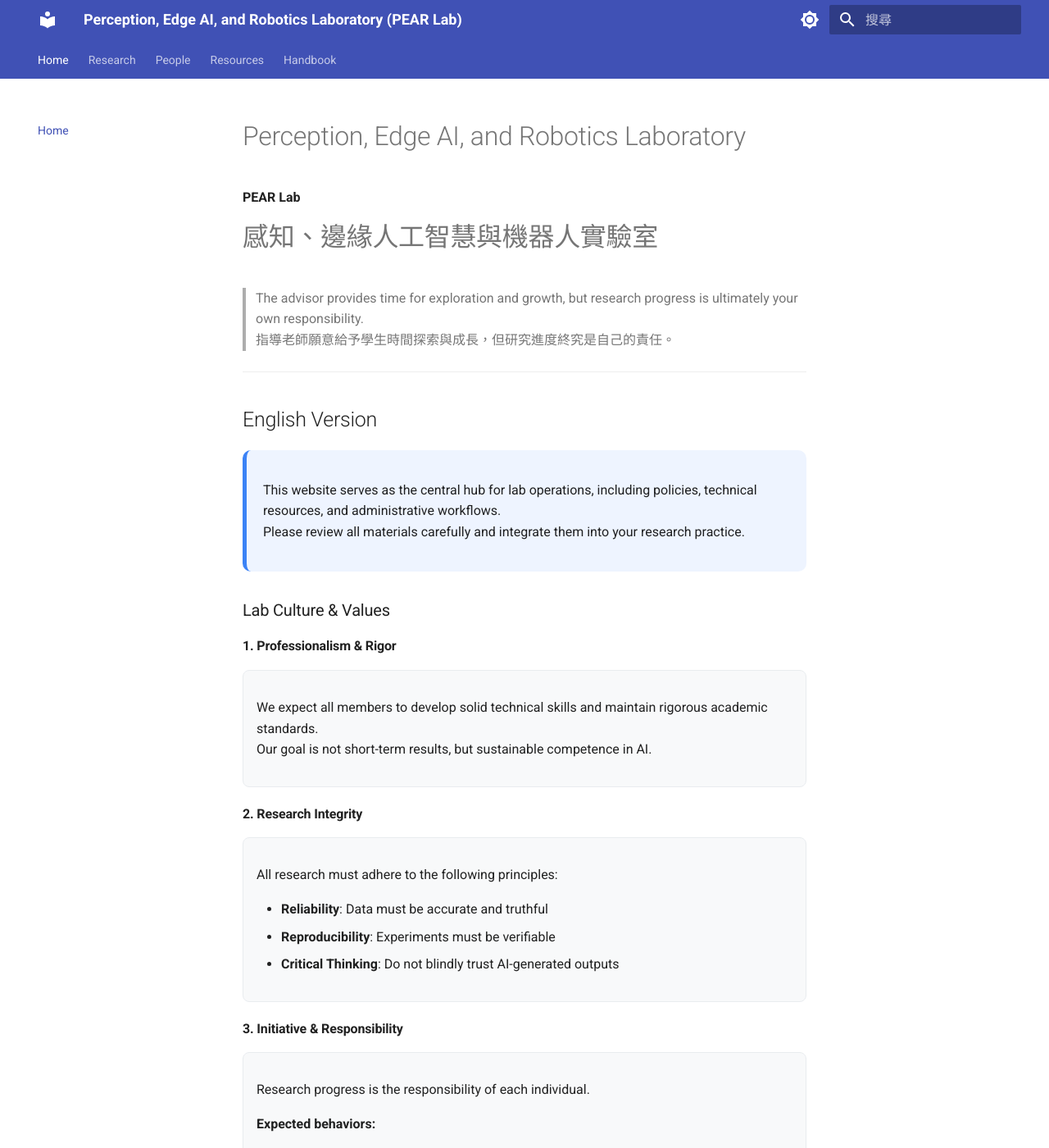
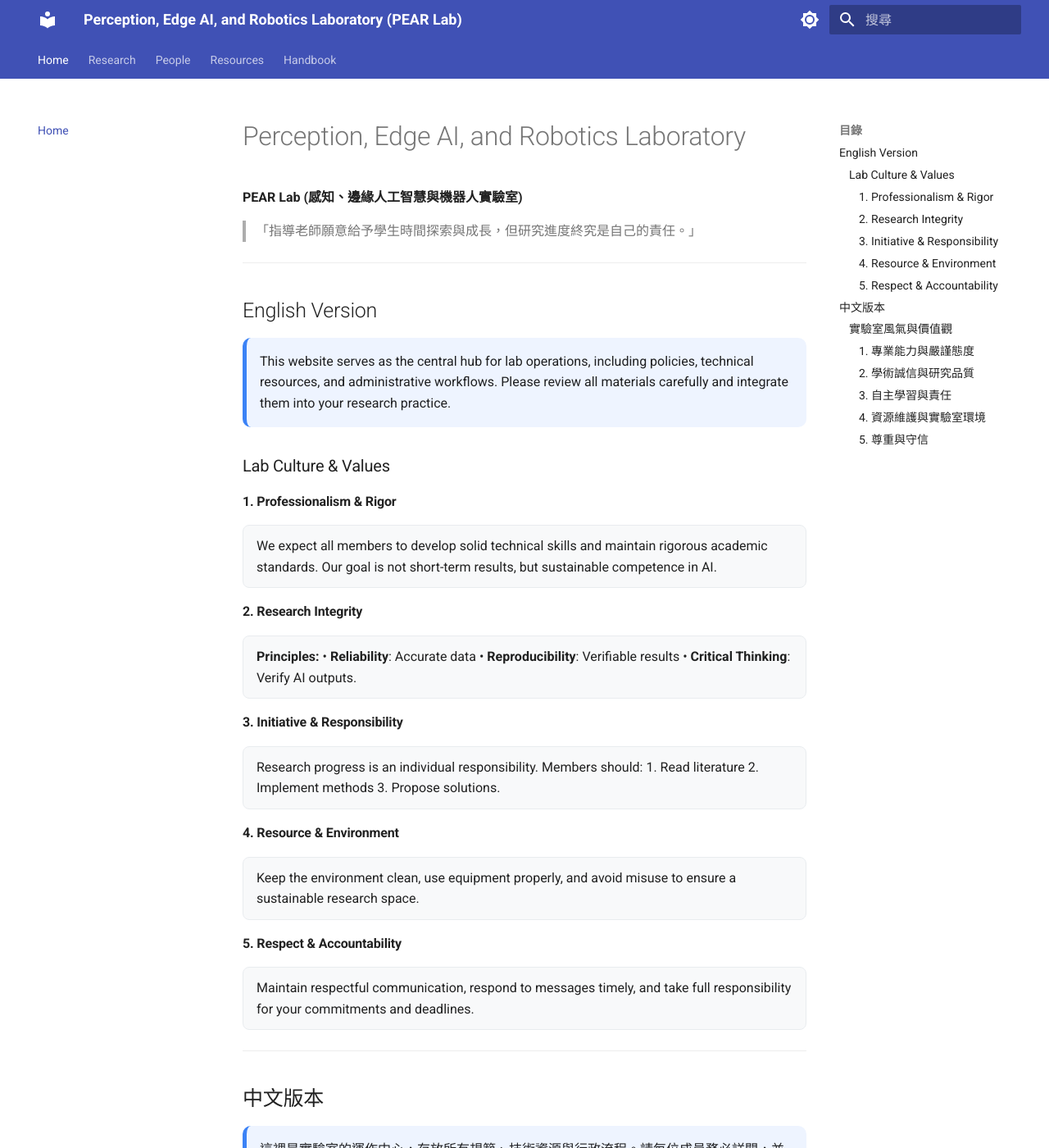
Before and after one commit to Ewz9/lab_handbook, an MkDocs documentation site: the page built from docs/index.md, in a window 1280 px wide and 1400 px high. Shown: the whole window at 82% size. Built offline with MkDocs 1.6.1 and Material for MkDocs 9.7.7, drawn with Linux system fonts in a browser that asks for light colours; some of the changed text lies outside the part shown.

Commit message:
Update index.md

```diff
--- a/docs/index.md
+++ b/docs/index.md
@@ -1,144 +1,76 @@
 # Perception, Edge AI, and Robotics Laboratory
-**PEAR Lab**
+**PEAR Lab (感知、邊緣人工智慧與機器人實驗室)**
 
-# 感知、邊緣人工智慧與機器人實驗室
-
-> The advisor provides time for exploration and growth, but research progress is ultimately your own responsibility.
-> 指導老師願意給予學生時間探索與成長，但研究進度終究是自己的責任。
+> 「指導老師願意給予學生時間探索與成長，但研究進度終究是自己的責任。」
 
 ---
 
 ## English Version
 
-<div style="background-color:#eef4ff; padding:20px; border-radius:10px; margin:20px 0; border-left:5px solid #3b82f6;">
-<p>
-This website serves as the central hub for lab operations, including policies, technical resources, and administrative workflows.<br>
-Please review all materials carefully and integrate them into your research practice.
-</p>
+<div style="background-color:#eef4ff; padding:16px; border-radius:10px; margin:16px 0; border-left:5px solid #3b82f6;">
+This website serves as the central hub for lab operations, including policies, technical resources, and administrative workflows. Please review all materials carefully and integrate them into your research practice.
 </div>
 
 ### Lab Culture & Values
 
 #### 1. Professionalism & Rigor
-<div style="padding:16px; background-color:#f8f9fa; border-radius:8px; border:1px solid #e9ecef; margin-bottom:20px;">
-<p>
-We expect all members to develop solid technical skills and maintain rigorous academic standards.<br>
-Our goal is not short-term results, but sustainable competence in AI.
-</p>
+<div style="padding:12px 16px; background-color:#f8f9fa; border-radius:8px; border:1px solid #e9ecef; margin-top:5px; margin-bottom:10px;">
+We expect all members to develop solid technical skills and maintain rigorous academic standards. Our goal is not short-term results, but sustainable competence in AI.
 </div>
 
 #### 2. Research Integrity
-<div style="padding:16px; background-color:#f8f9fa; border-radius:8px; border:1px solid #e9ecef; margin-bottom:20px;">
-<p>All research must adhere to the following principles:</p>
-
-<ul>
-  <li><strong>Reliability</strong>: Data must be accurate and truthful</li>
-  <li><strong>Reproducibility</strong>: Experiments must be verifiable</li>
-  <li><strong>Critical Thinking</strong>: Do not blindly trust AI-generated outputs</li>
-</ul>
+<div style="padding:12px 16px; background-color:#f8f9fa; border-radius:8px; border:1px solid #e9ecef; margin-top:5px; margin-bottom:10px;">
+<strong>Principles:</strong>
+• <strong>Reliability</strong>: Accurate data • <strong>Reproducibility</strong>: Verifiable results • <strong>Critical Thinking</strong>: Verify AI outputs.
 </div>
 
 #### 3. Initiative & Responsibility
-<div style="padding:16px; background-color:#f8f9fa; border-radius:8px; border:1px solid #e9ecef; margin-bottom:20px;">
-<p>Research progress is the responsibility of each individual.</p>
-
-<p><strong>Expected behaviors:</strong></p>
-<ol>
-  <li>Read relevant literature</li>
-  <li>Implement and test methods</li>
-  <li>Identify problems and propose solutions</li>
-</ol>
+<div style="padding:12px 16px; background-color:#f8f9fa; border-radius:8px; border:1px solid #e9ecef; margin-top:5px; margin-bottom:10px;">
+Research progress is an individual responsibility. Members should:
+1. Read literature 2. Implement methods 3. Propose solutions.
 </div>
 
 #### 4. Resource & Environment
-<div style="padding:16px; background-color:#f8f9fa; border-radius:8px; border:1px solid #e9ecef; margin-bottom:20px;">
-<ul>
-  <li>Keep the environment clean</li>
-  <li>Use equipment properly</li>
-  <li>Avoid misuse or damage</li>
-</ul>
+<div style="padding:12px 16px; background-color:#f8f9fa; border-radius:8px; border:1px solid #e9ecef; margin-top:5px; margin-bottom:10px;">
+Keep the environment clean, use equipment properly, and avoid misuse to ensure a sustainable research space.
 </div>
 
-<p>Maintain a safe and sustainable research environment for all members.</p>
-
 #### 5. Respect & Accountability
-
-<div style="padding:16px; background-color:#f8f9fa; border-radius:8px; border:1px solid #e9ecef; margin-bottom:20px;">
-<p>
-Mutual respect and accountability are fundamental to a professional research environment.
-</p>
-
-<ul>
-  <li>Maintain respectful communication with advisors and lab members</li>
-  <li>Respond to messages and meeting requests in a timely manner</li>
-  <li>Do not disappear or become unresponsive without prior notice</li>
-  <li>Take responsibility for your commitments and deadlines</li>
-</ul>
+<div style="padding:12px 16px; background-color:#f8f9fa; border-radius:8px; border:1px solid #e9ecef; margin-top:5px; margin-bottom:10px;">
+Maintain respectful communication, respond to messages timely, and take full responsibility for your commitments and deadlines.
 </div>
 
 ---
 
 ## 中文版本
 
-<div style="background-color:#eef4ff; padding:20px; border-radius:10px; margin:20px 0; border-left:5px solid #3b82f6;">
-<p>
-這裡是實驗室的運作中心，存放所有規範、技術資源與行政流程。<br>
-請每位成員務必詳閱，並將其內化為研究生活的一部分。
-</p>
+<div style="background-color:#eef4ff; padding:16px; border-radius:10px; margin:16px 0; border-left:5px solid #3b82f6;">
+這裡是實驗室的運作中心，存放所有規範、技術資源與行政流程。請每位成員務必詳閱，並將其內化為研究生活的一部分。
 </div>
 
 ### 實驗室風氣與價值觀
 
 #### 1. 專業能力與嚴謹態度
-<div style="padding:16px; background-color:#f8f9fa; border-radius:8px; border:1px solid #e9ecef; margin-bottom:20px;">
-<p>
+<div style="padding:12px 16px; background-color:#f8f9fa; border-radius:8px; border:1px solid #e9ecef; margin-top:5px; margin-bottom:10px;">
 本實驗室期望每位成員培養紮實的專業能力與嚴謹的學術態度，強調可持續累積的核心能力。
-</p>
 </div>
 
 #### 2. 學術誠信與研究品質
-<div style="padding:16px; background-color:#f8f9fa; border-radius:8px; border:1px solid #e9ecef; margin-bottom:20px;">
-<ul>
-  <li><strong>真實可靠</strong>：實驗數據須真實</li>
-  <li><strong>可驗證性</strong>：研究過程須可重現</li>
-  <li><strong>批判思考</strong>：不得盲信 AI 結果</li>
-</ul>
+<div style="padding:12px 16px; background-color:#f8f9fa; border-radius:8px; border:1px solid #e9ecef; margin-top:5px; margin-bottom:10px;">
+• <strong>真實可靠</strong>：數據須真實 • <strong>可驗證性</strong>：過程須可重現 • <strong>批判思考</strong>：不得盲信 AI 結果。
 </div>
 
 #### 3. 自主學習與責任
-<div style="padding:16px; background-color:#f8f9fa; border-radius:8px; border:1px solid #e9ecef; margin-bottom:20px;">
-<p><strong>建議基本行為：</strong></p>
-<ol>
-  <li>主動閱讀文獻</li>
-  <li>實作與驗證方法</li>
-  <li>整理問題並提出解法</li>
-</ol>
+<div style="padding:12px 16px; background-color:#f8f9fa; border-radius:8px; border:1px solid #e9ecef; margin-top:5px; margin-bottom:10px;">
+<strong>核心行為：</strong> 主動閱讀文獻、實作驗證方法、整理問題並提出解法。
 </div>
 
 #### 4. 資源維護與實驗室環境
-<div style="padding:16px; background-color:#f8f9fa; border-radius:8px; border:1px solid #e9ecef; margin-bottom:20px;">
-<ul>
-  <li>維持環境整潔</li>
-  <li>正確使用設備</li>
-  <li>避免不當使用</li>
-</ul>
+<div style="padding:12px 16px; background-color:#f8f9fa; border-radius:8px; border:1px solid #e9ecef; margin-top:5px; margin-bottom:10px;">
+維持環境整潔、正確使用設備、避免不當使用，共同維護安全且可持續的研究環境。
 </div>
 
-<p>共同維護安全且可持續的研究環境。</p>
-
 #### 5. 尊重與守信
-
-<div style="padding:16px; background-color:#f8f9fa; border-radius:8px; border:1px solid #e9ecef; margin-bottom:20px;">
-<p>
-良好的研究環境建立於彼此尊重與基本的責任感之上。
-</p>
-
-<ul>
-  <li>與指導教授及實驗室成員保持基本禮貌與尊重</li>
-  <li>應適時回覆訊息與會議安排</li>
-  <li>不得無故失聯或長時間未回應</li>
-  <li>對自身承諾之工作與時程負責</li>
-</ul>
+<div style="padding:12px 16px; background-color:#f8f9fa; border-radius:8px; border:1px solid #e9ecef; margin-top:5px; margin-bottom:10px;">
+保持禮貌、準時回覆訊息與會議、不無故失聯，並對自身承諾的工作與時程負責。
 </div>
-
----
```
